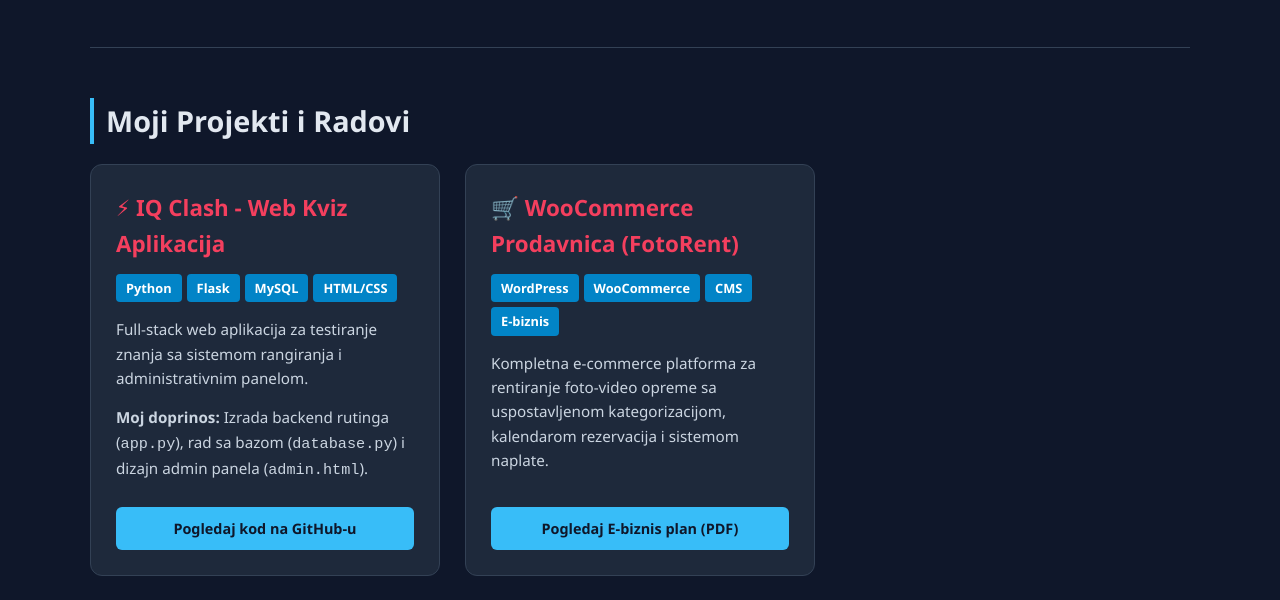
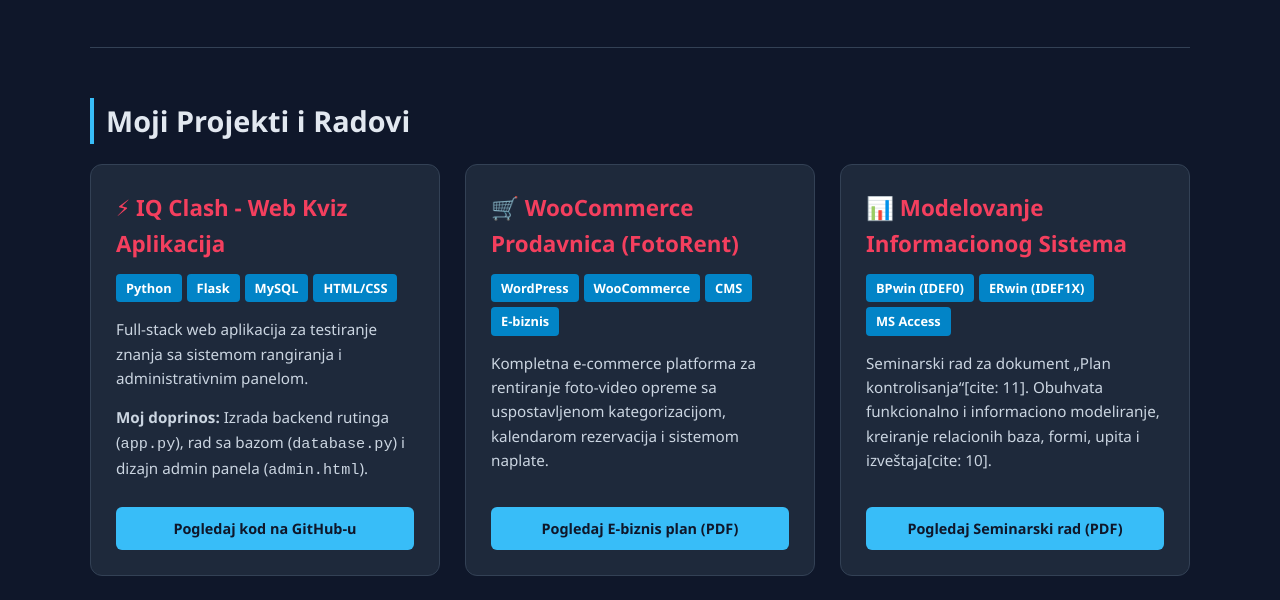
Before and after one commit to aleksandar755/aleksandar755.github.io, a plain HTML site: page index.html in a window 1280 px wide. Shown: the part 184-784 px from the top of the page. Drawn offline with Linux system fonts and the light colour scheme.

Commit message:
Update index.html

```diff
--- a/index.html
+++ b/index.html
@@ -20,7 +20,7 @@
         .card h3 { color: #f43f5e; margin-bottom: 12px; font-size: 1.4rem; }
         .card p { color: #cbd5e1; font-size: 0.95rem; margin-bottom: 15px; }
 
-        .card-full { grid-column: 1 / -1; } /* Kartice koje zauzimaju celu širinu */
+        .card-full { grid-column: 1 / -1; }
 
         .tags { margin-bottom: 15px; display: flex; flex-wrap: wrap; gap: 5px; }
         .tag { background: #0284c7; color: #fff; padding: 4px 10px; border-radius: 4px; font-size: 0.8rem; font-weight: 600; }
@@ -37,7 +37,7 @@
         .figma-gallery { display: flex; flex-direction: column; gap: 15px; margin-top: 15px; }
         .figma-gallery img { width: 100%; border-radius: 8px; box-shadow: 0 4px 12px rgba(0,0,0,0.2); }
 
-        /* Video plejer - veći box */
+        /* Video plejer */
         .video-container { margin: 15px 0; width: 100%; background: #000; border-radius: 8px; overflow: hidden; }
         .video-container iframe { width: 100%; height: 420px; border: none; display: block; }
 
@@ -72,7 +72,7 @@
                 <a href="https://github.com/aleksandar755/aleksandar755.github.io" target="_blank" class="btn">Pogledaj kod na GitHub-u</a>
             </div>
 
-            <!-- Projekat 2: WordPress -->
+            <!-- Projekat 2: WordPress / FotoRent -->
             <div class="card">
                 <div>
                     <h3>🛒 WooCommerce Prodavnica (FotoRent)</h3>
@@ -87,7 +87,21 @@
                 <a href="FotoRent-Dokumentacija.pdf" target="_blank" class="btn">Pogledaj E-biznis plan (PDF)</a>
             </div>
 
-            <!-- Projekat 3: Figma UI/UX (Zauzima celu širinu zbog širine slika) -->
+            <!-- Projekat 3: Seminarski rad - Informacioni sistemi -->
+            <div class="card">
+                <div>
+                    <h3>📊 Modelovanje Informacionog Sistema</h3>
+                    <div class="tags">
+                        <span class="tag">BPwin (IDEF0)</span>
+                        <span class="tag">ERwin (IDEF1X)</span>
+                        <span class="tag">MS Access</span>
+                    </div>
+                    <p>Seminarski rad za dokument „Plan kontrolisanja“[cite: 11]. Obuhvata funkcionalno i informaciono modeliranje, kreiranje relacionih baza, formi, upita i izveštaja[cite: 10].</p>
+                </div>
+                <a href="Aleksandar_Djurovic_inf_sistem.pdf" target="_blank" class="btn">Pogledaj Seminarski rad (PDF)</a>
+            </div>
+
+            <!-- Projekat 4: Figma UI/UX -->
             <div class="card card-full">
                 <div>
                     <h3>📱 MoodMate — UI/UX Dizajn Aplikacije</h3>
@@ -105,7 +119,7 @@
                 </div>
             </div>
 
-            <!-- Projekat 4: Photoshop Posteri (Zauzima celu širinu) -->
+            <!-- Projekat 5: Photoshop Posteri -->
             <div class="card card-full">
                 <div>
                     <h3>🎨 Grafički Dizajn i Posteri (Photoshop)</h3>
@@ -124,7 +138,7 @@
                 </div>
             </div>
 
-            <!-- Projekat 5: Video Edit (Zauzima celu širinu zbog uvećanog plejera) -->
+            <!-- Projekat 6: Video Edit -->
             <div class="card card-full">
                 <div>
                     <h3>🎬 Video Montaža i Produkcija</h3>
```
